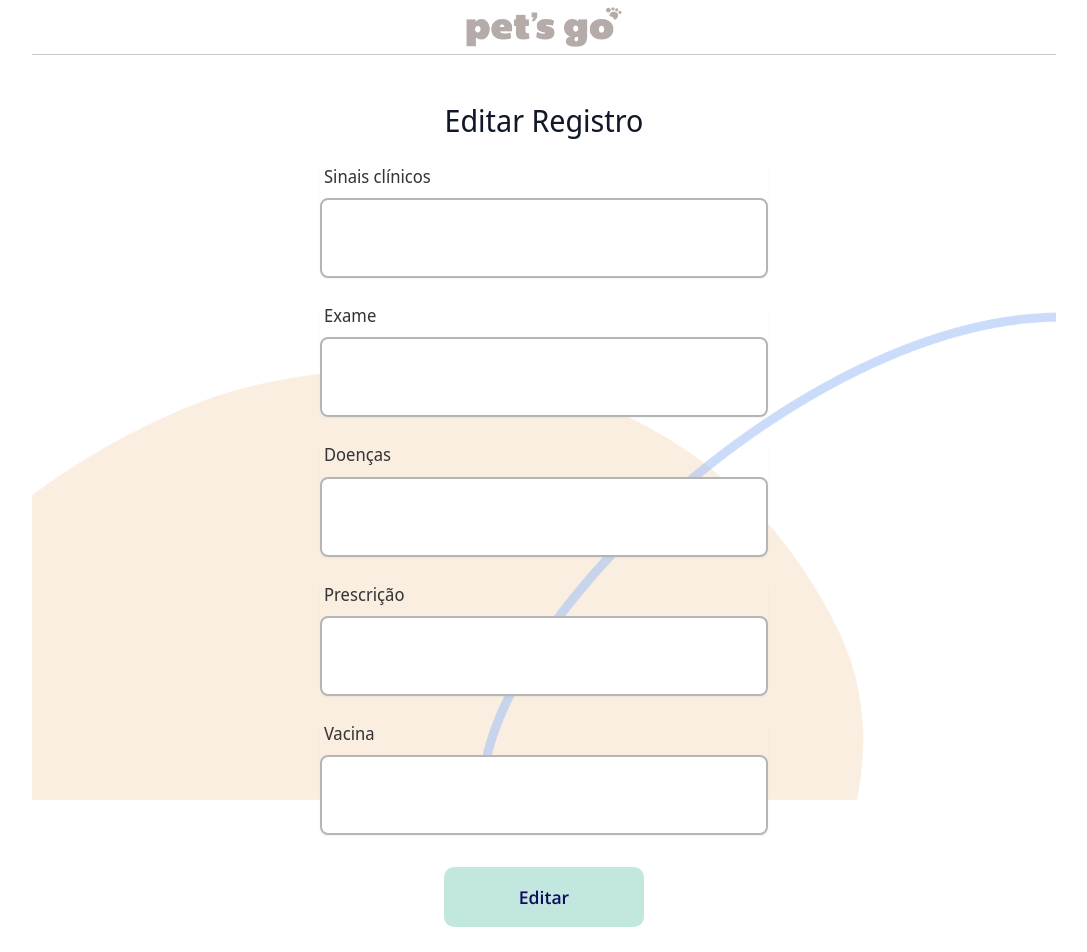
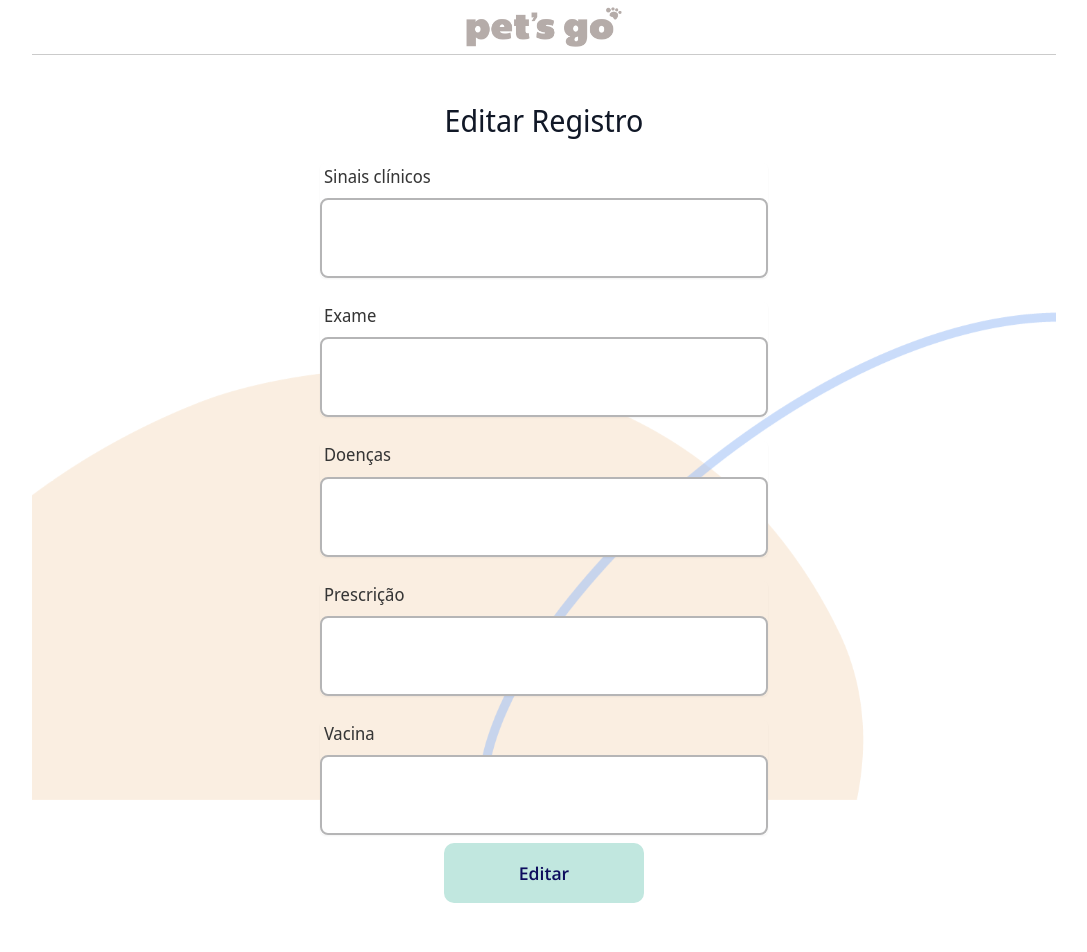
Before and after one commit to gustavoaraujofe/pets-go-front, a React (Create React App) app: page /prontuario/record-edit/1 in a window 1280 px wide. Shown: the top 952 px of the page, without its empty margins (96-1183 px from the left). Built offline with nearby package versions, Linux system fonts and the light colour scheme; no server answers.

Commit message:
fix issues2

```diff
--- a/src/pages/prontuario/RecordDetail.js
+++ b/src/pages/prontuario/RecordDetail.js
@@ -43,7 +43,7 @@ function RecordDetail() {
   }
 
   return (
-    <div className="min-h-full flex items-start justify-center pt-6 pb-20 px-4 sm:px-6 lg:px-8">
+    <div className="flex is-flex-direction-column items-center justify-center mt-4">
       <div className="max-w-md w-full">
         <div>
           <h1 className="text-center">Registro</h1>
--- a/src/pages/prontuario/RecordEdit.js
+++ b/src/pages/prontuario/RecordEdit.js
@@ -6,6 +6,7 @@ import { Link } from "react-router-dom";
 import telaBegeAzul from "../../assets/tela-bege-azul.png"
 
 function RecordEdit(){
+  const [spinner, setSpinner] = useState(false);
     const navigate = useNavigate();
     const params = useParams();
 
@@ -34,6 +35,7 @@ function RecordEdit(){
       fetchProntuario();
     }, [params.id]);
 
+
     function handleChange(event) {
         setProntuarioData({
         ...prontuarioData,
@@ -43,6 +45,7 @@ function RecordEdit(){
 
     async function handleSubmit(event) {
       event.preventDefault();
+      setSpinner(true);
 
       setProntuarioData({
         ...prontuarioData
@@ -53,10 +56,12 @@ function RecordEdit(){
             `/medical-appointment/edit/${params.id}`,
             prontuarioData
           );
-          navigate("/vet/prontuario/61bb66a51575e028e4e8a277");
+          navigate(`/dashboard`);
+          setSpinner(false);
 
       } catch (error) {
         console.error(error.response.data);
+        setSpinner(false);
       }
     }
 
@@ -152,13 +157,23 @@ function RecordEdit(){
             </div>
 
             <div className="max-w-md w-full is-flex is-justify-content-center">
-              <button
-                onClick={handleSubmit}
-                type="submit"
-                className="mt-5 btn lightgreen-btn"
-              >
-                Editar
-              </button>
+            <button
+              disabled={spinner}
+              type="submit"
+              onClick={handleSubmit}
+              className={
+                params.type === "user" ? "btn purple-btn" : "btn lightgreen-btn"
+              }
+            >
+              {spinner ? (
+                <>
+                  <span className="mr-3 animate-spin rounded-full h-5 w-5 border-b-2 border-gray-900"></span>
+                  Carregando...
+                </>
+              ) : (
+                "Editar"
+              )}
+            </button>
             </div>
           </form>
           <div className="flex items-center justify-center">
--- a/src/pages/schedule/ScheduleVetId.js
+++ b/src/pages/schedule/ScheduleVetId.js
@@ -105,8 +105,8 @@ function ScheduleVetId() {
     }
   }
   return (
-    <div className="">
-      <div className="max-w-md w-full space-y-8 pb-20">
+    <div className="flex is-flex-direction-column items-center justify-center mt-4">
+      <div className="max-w-md w-full space-y-8 pb-20 mr-0">
         <div>
           <h1 className="mt-3 mb-3 text-center">Horários Disponíveis</h1>
         </div>
```
